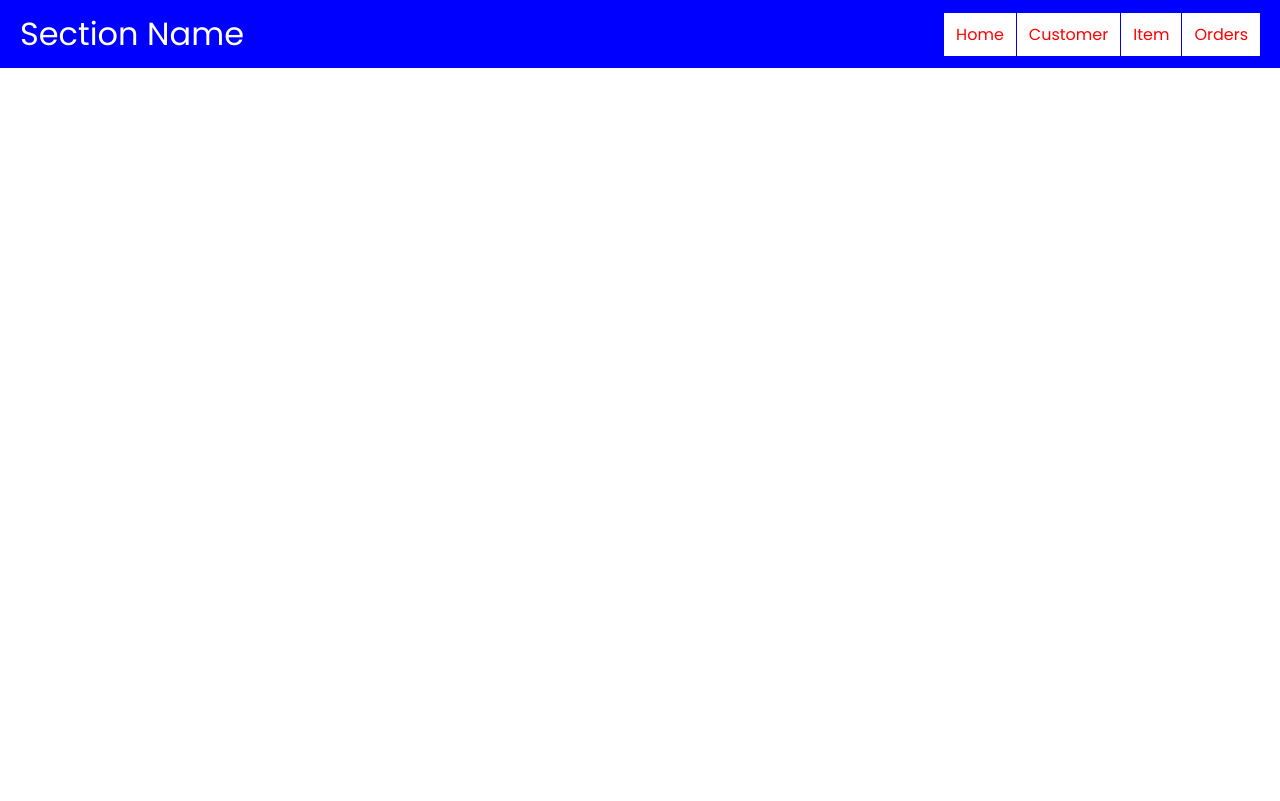
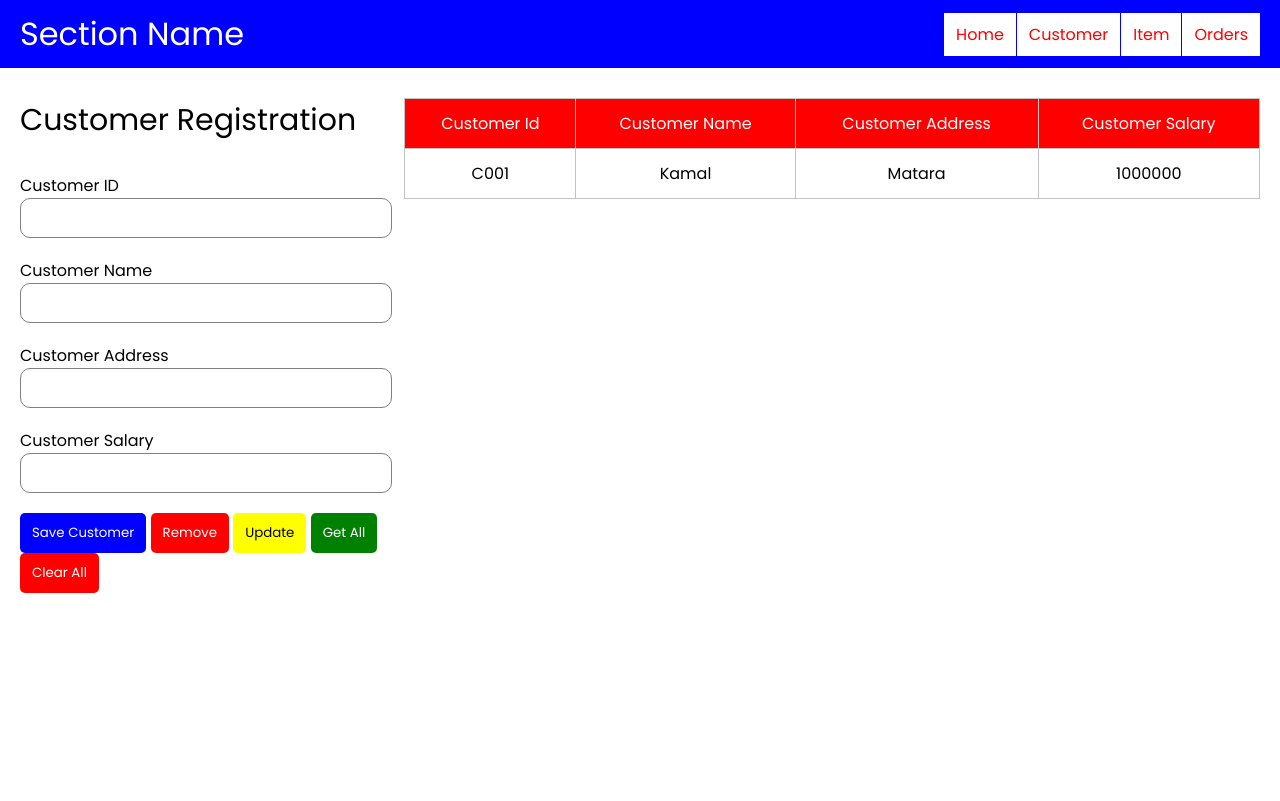
Before and after one commit to jlokitha/POS-System-Frontend, a plain HTML site: page index.html in a window 1280 px wide. Drawn offline with nearby package versions, Linux system fonts and the light colour scheme; files whose address does not match are found by name.

Commit message:
Customer manage section implemented and styled

```diff
--- /dev/null
+++ b/assests/css/customer-manage.css
@@ -0,0 +1,79 @@
+#customer-manage {
+  width: 100%;
+  height: 90vh;
+  display: grid;
+  grid-template-columns: 30% 69%;
+  justify-content: space-between;
+}
+
+.form-container .button-container button {
+  padding: 10px 12px;
+  color: white;
+  border: none;
+  border-radius: 5px;
+}
+
+.blue-btn {
+  background-color: blue;
+}
+
+.red-btn {
+  background-color: red;
+}
+
+.yellow-btn {
+  background-color: yellow;
+  color: black !important;
+}
+
+.green-btn {
+  background-color: green;
+}
+
+.form-container .input-field {
+  display: flex;
+  flex-direction: column;
+}
+
+.form-container .input-field input {
+  max-width: 530px;
+  height: 5vh;
+  border: 1px solid grey;
+  border-radius: 10px;
+  margin-bottom: 20px;
+}
+
+.table-container {
+  width: 100%;
+  height: 80vh;
+  overflow-y: scroll;
+}
+
+.table-container::-webkit-scrollbar {
+  display: none;
+}
+
+#cust-table {
+  border-collapse: collapse;
+  width: 100%;
+  position: relative;
+}
+
+#cust-table thead {
+  position: sticky;
+  top: 0;
+  z-index: 10;
+}
+
+#cust-table thead th,
+td {
+  height: 50px;
+  padding: 12px 10px;
+  border: 1px solid rgb(196, 195, 195);
+  text-align: center;
+}
+
+#cust-table thead th {
+  background-color: red;
+  color: white;
+}
--- a/assests/css/style.css
+++ b/assests/css/style.css
@@ -11,6 +11,15 @@
 
 body {
   max-height: 100vh;
+}
+
+section {
+  padding: 10px 20px;
+}
+
+h1 {
+  font-size: 30px;
+  margin-bottom: 30px;
 }
 
 /*CSS for header*/
--- a/index.html
+++ b/index.html
@@ -14,6 +14,8 @@
     />
 
     <link rel="stylesheet" href="/assests/css/style.css" />
+
+    <link rel="stylesheet" href="/assests/css/customer-manage.css" />
   </head>
 
   <body>
@@ -68,6 +70,64 @@
       </nav>
     </header>
 
+    <section id="customer-manage">
+      <div class="form-container">
+        <h1>Customer Registration</h1>
+
+        <form id="cust-form">
+          <div class="input-field">
+            <label for="cust-id">Customer ID</label>
+            <input type="text" readonly required id="cust-id" />
+          </div>
+
+          <div class="input-field">
+            <label for="cust-name">Customer Name</label>
+            <input type="text" required id="cust-name" />
+          </div>
+
+          <div class="input-field">
+            <label for="cust-address">Customer Address</label>
+            <input type="text" required id="cust-address" />
+          </div>
+
+          <div class="input-field">
+            <label for="cust-salary">Customer Salary</label>
+            <input type="text" required id="cust-salary" />
+          </div>
+
+          <div class="button-container">
+            <button class="blue-btn" id="btn-save">Save Customer</button>
+            <button class="red-btn" id="btn-remove">Remove</button>
+            <button class="yellow-btn" id="btn-update">Update</button>
+            <button class="green-btn" id="btn-get-all">Get All</button>
+            <button class="red-btn" id="btn-clear-all">Clear All</button>
+          </div>
+        </form>
+      </div>
+
+      <div class="table-container">
+        <table id="cust-table">
+          <thead>
+            <tr>
+              <th>Customer Id</th>
+              <th>Customer Name</th>
+              <th>Customer Address</th>
+              <th>Customer Salary</th>
+            </tr>
+          </thead>
+
+          <tbody>
+            <tr>
+              <td>C001</td>
+              <td>Kamal</td>
+              <td>Matara</td>
+              <td>1000000</td>
+            </tr>
+          </tbody>
+        </table>
+      </div>
+    </section>
+
     <script src="https://ajax.googleapis.com/ajax/libs/jquery/3.7.1/jquery.min.js"></script>
 
     <script src="/assests/controller/IndexController.js"></script>
```
Also changed, not shown: controller/IndexController.js (renamed from assests/controller/IndexController.js).
